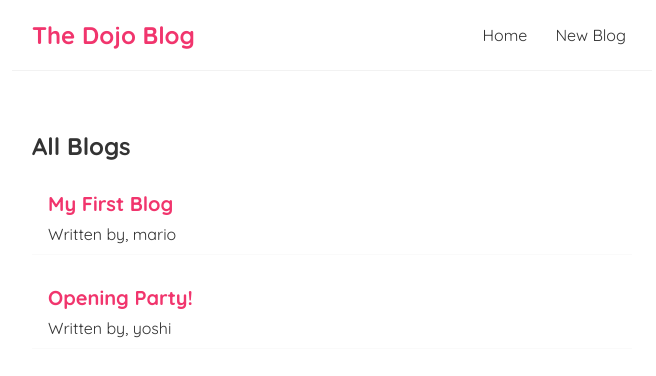
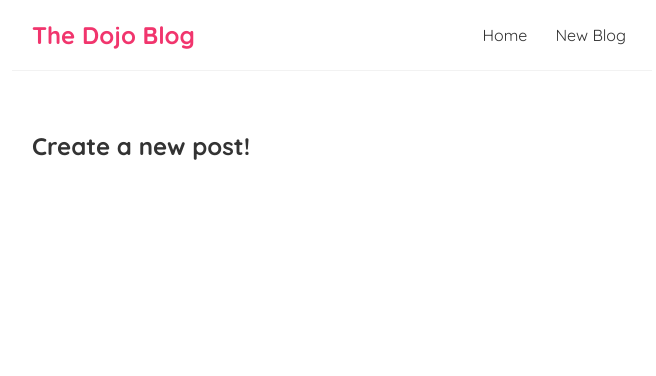
Before and after one commit to d-zucho/dojo-blog, a React (Create React App) app: page /create in a window 1280 px wide. Shown: the top 376 px of the page, without its empty margins (308-964 px from the left). Built offline with nearby package versions, Linux system fonts and the light colour scheme; data requests are answered from the project's data file.

Commit message:
Add Create page and cleanup function
- Included react router
- Adding new page to create post and cleanup function : 'AbortController'

```diff
--- a/package.json
+++ b/package.json
@@ -8,6 +8,7 @@
     "@testing-library/user-event": "^12.1.10",
     "react": "^17.0.2",
     "react-dom": "^17.0.2",
+    "react-router-dom": "^5.2.0",
     "react-scripts": "4.0.3",
     "web-vitals": "^1.0.1"
   },
--- a/src/App.js
+++ b/src/App.js
@@ -1,15 +1,26 @@
 import './index.css'
 import Navbar from './components/navbarComponent/Navbar'
 import Home from './components/HomeComponent/Home'
+import { BrowserRouter as Router, Route, Switch } from 'react-router-dom'
+import Create from './components/createComponent/Create'
 
 function App() {
   return (
-    <div className="App">
-      <Navbar />
-      <div className="content">
-        <Home />
+    <Router>
+      <div className="App">
+        <Navbar />
+        <div className="content">
+          <Switch>
+            <Route exact path="/">
+              <Home />
+            </Route>
+            <Route path="/create">
+              <Create />
+            </Route>
+          </Switch>
+        </div>
       </div>
-    </div>
+    </Router>
   )
 }
 
--- a/src/components/HomeComponent/Home.js
+++ b/src/components/HomeComponent/Home.js
@@ -3,7 +3,11 @@
 import './home.style.css'
 
 const Home = () => {
-  const { data: blogs, isPending, error } = useFetch('http://localhost:8000')
+  const {
+    data: blogs,
+    isPending,
+    error,
+  } = useFetch('http://localhost:8000/blogs')
   // The 'data:blogs' in the destructuring just means to use the 'data' object but call it 'blogs'
 
   return (
--- /dev/null
+++ b/src/components/createComponent/Create.js
@@ -0,0 +1,9 @@
+const Create = () => {
+  return (
+    <div className="create">
+      <h2>Create a new post!</h2>
+    </div>
+  )
+}
+
+export default Create
--- a/src/components/navbarComponent/Navbar.js
+++ b/src/components/navbarComponent/Navbar.js
@@ -1,10 +1,12 @@
+import { Link } from 'react-router-dom'
+
 const Navbar = () => {
   return (
     <nav className="navbar">
       <h1>The Dojo Blog</h1>
       <div className="links">
-        <a href="/">Home</a>
-        <a href="/create">New Blog</a>
+        <Link to="/">Home</Link>
+        <Link to="/create">New Blog</Link>
       </div>
     </nav>
   )
--- a/src/useFetch.js
+++ b/src/useFetch.js
@@ -10,7 +10,9 @@
 
   // fetching data from server then displaying only the title
   useEffect(() => {
-    fetch('http://localhost:8000/blogs')
+    const abortController = new AbortController() // cleanup function to stop a fetch request if user switches pages very fast
+
+    fetch(url, { signal: abortController.signal })
       .then((response) => {
         // check if response object is the object we want
         if (!response.ok) {
@@ -19,15 +21,19 @@
         return response.json()
       })
       .then((data) => {
-        console.log(data[0].title)
         setData(data) // this does not create an infinite loop because of setting the dependency parameter of useEffect to '[]'
         setPending(false)
         setError(null)
       })
       .catch((err) => {
-        setPending(false)
-        setError(err.message)
+        if (err.name === 'AbortError') {
+          console.log('fetch aborted')
+        } else {
+          setPending(false)
+          setError(err.message)
+        }
       })
+    // return () => abortController.abort()
   }, [url]) // so whenever the 'url' changes, it will re-rerun the fetch function
 
   return { data, isPending, error }
```
Also changed, not shown: 2 other files (tests, documents, lock files or other folders).
